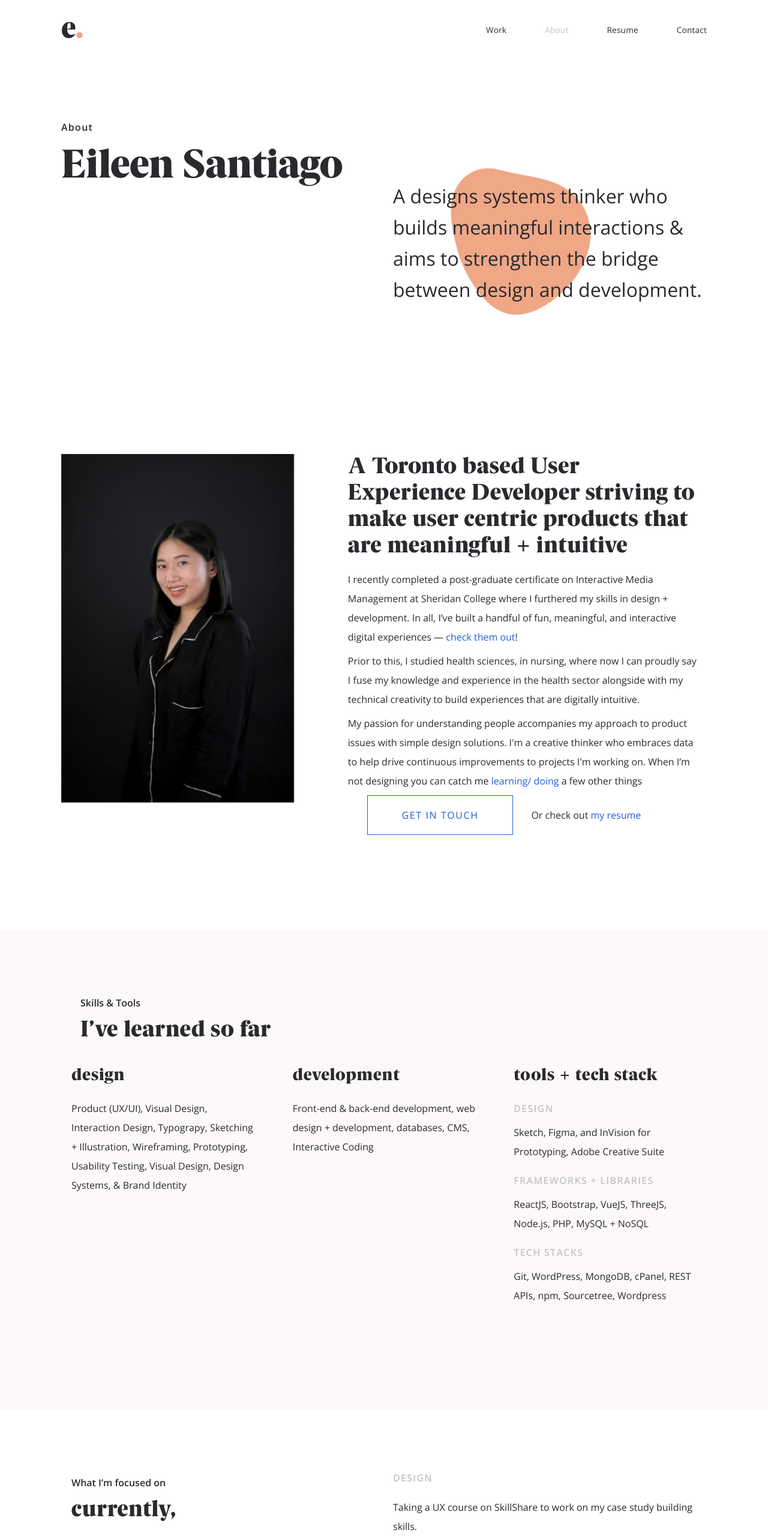
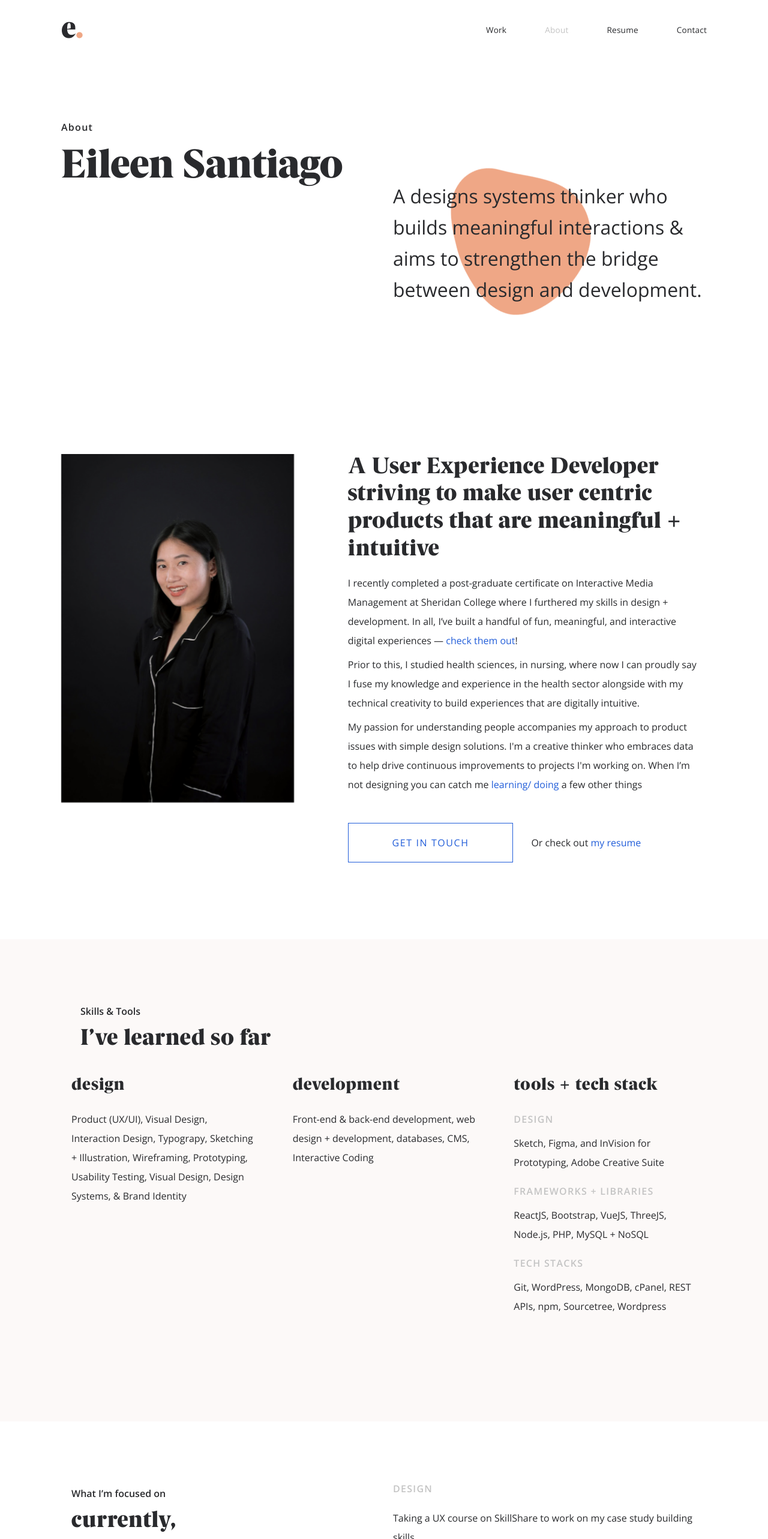
Before and after one commit to eileenmsantiago/eileensantiago, a React (Create React App) app: page /about in a window 1280 px wide. Shown: the top 2566 px of the page at 60% size. Built offline with nearby package versions, Linux system fonts and the light colour scheme.

Commit message:
style update

```diff
--- a/src/components/HeaderList/HeaderList.jsx
+++ b/src/components/HeaderList/HeaderList.jsx
@@ -10,9 +10,9 @@ const HeaderList = (props) => {
         <div className="row header-list">
             {list.map(process => (
                 <div className="col-sm-6 col-md-3 col-lg-2 block-container">
-                    <Heading level="h5" style="h5">
+                    <Paragraph size="md" weight="semi">
                         {process.title}
-                    </Heading>
+                    </Paragraph>
                         {process.descriptionList.map(description => (
                         <>
                             <Paragraph color="grey" weight="lt">{description}</Paragraph>
--- a/src/components/HeaderList/HeaderList.scss
+++ b/src/components/HeaderList/HeaderList.scss
@@ -1,11 +1,9 @@
 .header-list {
     p, h5 {
         text-align: center;
+        line-height: normal;
     }
 
-    h5 {
-        line-height: normal;
-    }
 }
 
 .block-container {
--- a/src/pages/About/About.jsx
+++ b/src/pages/About/About.jsx
@@ -110,7 +110,7 @@ const About = (props) => {
                     </div>
                     <div className="col-lg-7 block-content">
                         <Heading level="h5" style="h4" className="about__heading" color="black">
-                            A Toronto based User Experience Developer striving to make user centric products that are meaningful + intuitive
+                            A User Experience Developer striving to make user centric products that are meaningful + intuitive
                         </Heading>
                         <div className="about__content">
                             <div id="content-about-me">
@@ -124,7 +124,7 @@ const About = (props) => {
                                     My passion for understanding people accompanies my approach to product issues with simple design solutions. I'm a creative thinker who embraces data to help drive continuous improvements to projects I'm working on. When I’m not designing you can catch me <a className="custom-link" href="/">learning/ doing</a> a few other things
                                 </Paragraph>
                             </div>
-                            <div className="row about__cta block-content">
+                            <div className="row about__cta">
                                 <div className="col-lg-6">
                                     <a className="es-button es-button--primary" href="https://calendly.com/eileensantiago/30min">
                                         <Paragraph size="sm" weight="reg">GET IN TOUCH</Paragraph>
@@ -235,9 +235,10 @@ const About = (props) => {
                         </div>
                         {/* <div className="col-md-auto"></div> */}
                         <div className="col-lg-6">
+                            <FadeIn>
                                 {statusData.map(item => (
                                     <>
-                                    <div className="">
+                                        <div className="break" id="status-description">
                                             <Heading level="h4" style="h6" color="grey-light">{item.title}</Heading>
                                             {item.description.map(statusItem => (
                                                 <Paragraph size="sm" weight="reg" color="black">{statusItem}</Paragraph>
@@ -245,6 +246,7 @@ const About = (props) => {
                                         </div>
                                     </>
                                 ))}
+                            </FadeIn>
                         </div>
                     </div>
                 </section>
--- a/src/pages/About/About.scss
+++ b/src/pages/About/About.scss
@@ -73,3 +73,7 @@
         margin-bottom: 0.1rem;
     }
 }
+
+#content-about-me {
+    margin-bottom: 3rem;
+}
--- a/src/styles/global.scss
+++ b/src/styles/global.scss
@@ -98,4 +98,8 @@ html {
         padding-left: 2rem;
         padding-right: 2rem;
     }
+
+    .break {
+        margin-bottom: 2rem;
+    }
 }
--- a/src/styles/mixins/typography.scss
+++ b/src/styles/mixins/typography.scss
@@ -92,7 +92,7 @@
 
     @include media-breakpoint-up(md) {
         font-size: 2.369rem;
-        line-height: 2.75rem;
+        line-height: 2.85rem;
     }
 }
 
@@ -104,6 +104,6 @@
 
     @include media-breakpoint-up(md) {
         font-size: 1.777rem;
-        line-height: 2.75rem;
+        line-height: 2.85rem;
     }
 }
```
Lines whose indentation alone changed are shown as unchanged.
